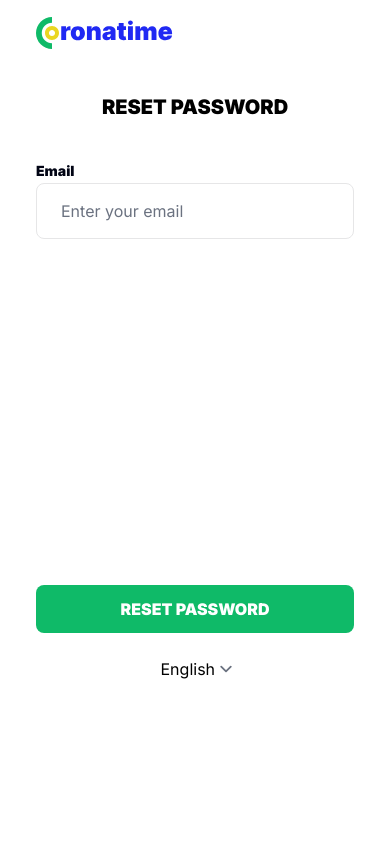
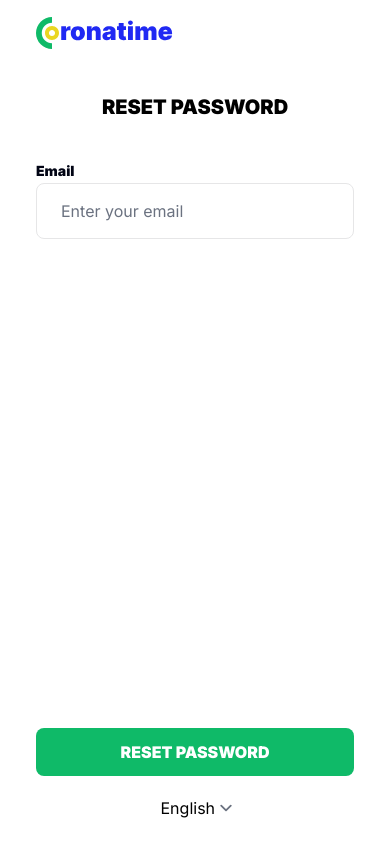
Before and after one commit to Saba-Var/Coronatime, a React (Create React App) app: page /Recovery-Password-email in a window 390 px wide. Built offline with nearby package versions, Linux system fonts and the light colour scheme.

Commit message:
chore: change responsive design for confirmation pages

```diff
--- a/src/components/RecoveryWrapper.tsx
+++ b/src/components/RecoveryWrapper.tsx
@@ -1,24 +1,20 @@
 import { useTranslation } from 'react-i18next'
 import { Logo } from 'components/svgs'
-import { Language } from 'components'
 
 const RecoveryWrapper: React.FC<{ children: JSX.Element }> = (props) => {
   const { t } = useTranslation()
 
   return (
     <div
-      className={`p-4 mx-auto flex flex-col h-screen w-[350px] sm:w-[392px]`}
+      className={`p-4 mx-auto  flex flex-col h-screen w-[350px] sm:w-[392px] overflow-y-hidden`}
     >
       <div className='flex flex-col gap-11 lg:gap-24 mb-10 md:mb-16'>
-        <div className='md:flex md:justify-center'>
+        <div className='md:flex md:justify-center md:mb-[20%]'>
           <Logo />
         </div>
         <p className='font-black text-xl text-center'>{t('RESET PASSWORD')}</p>
       </div>
       {props.children}
-      <div className='flex justify-center pt-4'>
-        <Language />
-      </div>
     </div>
   )
 }
--- a/src/pages/NewPassword/NewPassword.tsx
+++ b/src/pages/NewPassword/NewPassword.tsx
@@ -4,6 +4,7 @@ import { useTranslation } from 'react-i18next'
 import { useForm } from 'react-hook-form'
 import axios from 'axios'
 import {
+  Language,
   RecoveryWrapper,
   TextInput,
   GreenBtn,
@@ -58,7 +59,7 @@ const NewPassword: React.FC<{}> = (props) => {
     <RecoveryWrapper>
       <form
         onSubmit={handleSubmit(submitHandler)}
-        className='flex flex-col gap-[300px] md:gap-4'
+        className='flex flex-col h-screen justify-between md:justify-start'
       >
         <div className='flex flex-col gap-3 md:gap-6'>
           <TextInput
@@ -79,7 +80,12 @@ const NewPassword: React.FC<{}> = (props) => {
             data={watch()}
           />
         </div>
-        <GreenBtn text='RESET PASSWORD' />
+        <div className='flex flex-col gap-3'>
+          <GreenBtn text='RESET PASSWORD' />
+          <div className='flex justify-center'>
+            <Language />
+          </div>
+        </div>
       </form>
     </RecoveryWrapper>
   )
--- a/src/pages/RecoveryPasswordByEmail/RecoveryPasswordByEmail.tsx
+++ b/src/pages/RecoveryPasswordByEmail/RecoveryPasswordByEmail.tsx
@@ -1,4 +1,4 @@
-import { RecoveryWrapper, TextInput, GreenBtn } from 'components'
+import { RecoveryWrapper, TextInput, GreenBtn, Language } from 'components'
 import { useNavigate } from 'react-router-dom'
 import { useTranslation } from 'react-i18next'
 import { useForm } from 'react-hook-form'
@@ -55,7 +55,7 @@ const RecoveryPasswordByEmail = () => {
     <RecoveryWrapper>
       <form
         onSubmit={handleSubmit(submitHandler)}
-        className='flex flex-col gap-[300px] md:gap-4'
+        className='flex flex-col h-screen justify-between  md:justify-start md:gap-4'
       >
         <TextInput
           placeholder={t('Email Placeholder')}
@@ -66,7 +66,12 @@ const RecoveryPasswordByEmail = () => {
           type='text'
           value={3}
         />
-        <GreenBtn text='RESET PASSWORD' />
+        <div className='flex flex-col gap-3'>
+          <GreenBtn text='RESET PASSWORD' />
+          <div className='flex justify-center'>
+            <Language />
+          </div>
+        </div>
       </form>
     </RecoveryWrapper>
   )
```
